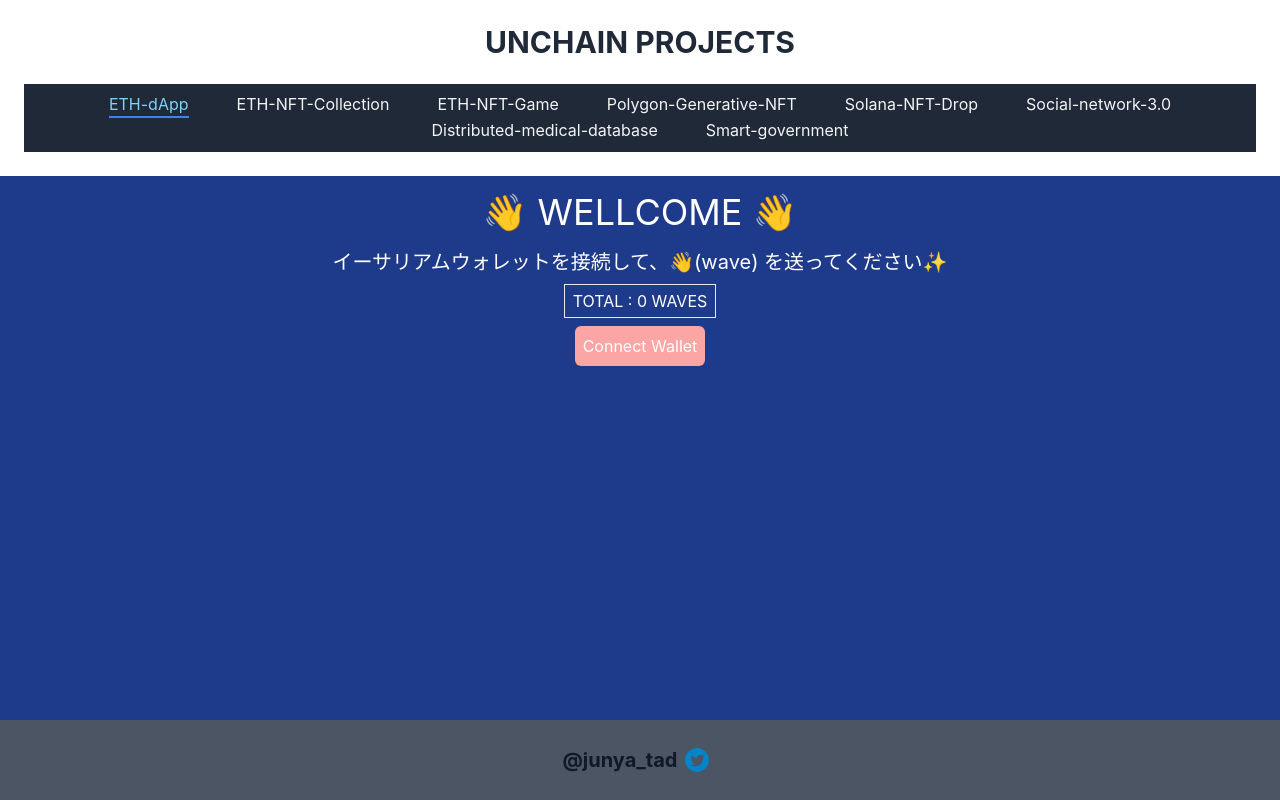
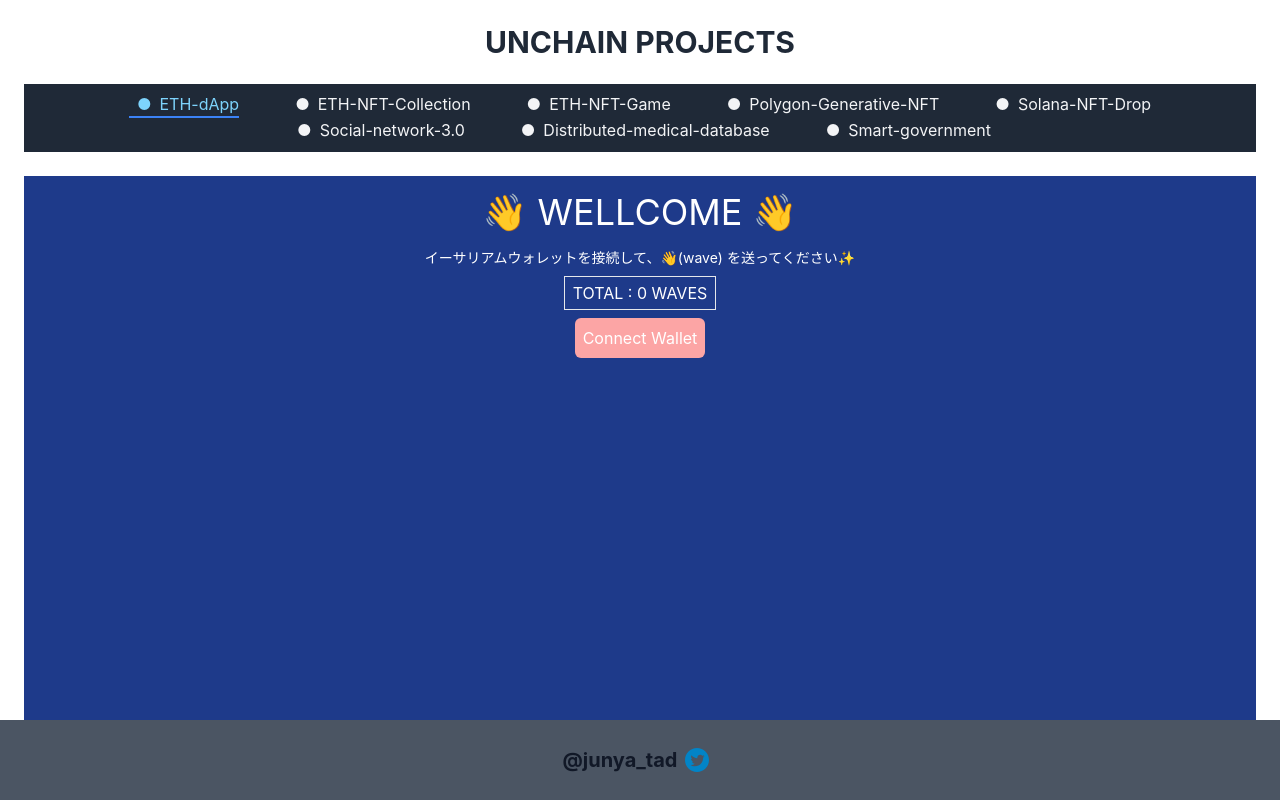
Before and after one commit to junya-thinkactive-d/unchain-projects, a Next.js app in the folder packages/client/: page /eth-dapp in a window 1280 px wide. Shown: the top 800 px of the page. Built offline with nearby package versions, Linux system fonts and the light colour scheme.

Commit message:
feat: client new design

```diff
--- a/packages/client/package.json
+++ b/packages/client/package.json
@@ -12,6 +12,11 @@
     "check:types": "tsc --noEmit -p tsconfig.json"
   },
   "dependencies": {
+    "@emotion/react": "^11.9.0",
+    "@emotion/styled": "^11.8.1",
+    "@mui/icons-material": "^5.6.2",
+    "@mui/material": "^5.6.3",
+    "dayjs": "^1.11.1",
     "next": "12.1.5",
     "react": "18.0.0",
     "react-dom": "18.0.0",
--- /dev/null
+++ b/packages/client/src/components/pages/Eth-dApp/Card.tsx
@@ -0,0 +1,47 @@
+import React from 'react';
+import dayjs from 'dayjs';
+import AccountBoxIcon from '@mui/icons-material/AccountBox';
+
+type Wave = {
+  address: string;
+  timestamp: Date;
+  name: string;
+  message: string;
+};
+type Props = {
+  wave: Wave;
+};
+
+const Cards = ({ wave }: Props) => {
+  return (
+    <>
+      <div className="col-span-1 px-4 py-3 bg-white rounded-md shadow-md dark:bg-gray-800">
+        <div className="flex items-center justify-between">
+          <span className="text-sm font-bold text-gray-800 dark:text-gray-400">
+            <AccountBoxIcon className="mr-2" />
+            {wave.name}
+          </span>
+          <span className="px-3 py-1 text-xs text-blue-800 uppercase bg-blue-200 rounded-full dark:bg-blue-300 dark:text-blue-900">
+            {dayjs(wave.timestamp.toString()).format('YYYY/M/D/h:m:s')}
+          </span>
+        </div>
+
+        <div>
+          <p className="mt-2 text-sm text-gray-600 dark:text-gray-300">{wave.message}</p>
+        </div>
+
+        <div>
+          <div className="flex items-center mt-2 text-gray-700 dark:text-gray-200 text-xs">{wave.address}</div>
+
+          <div className="flex items-center justify-center mt-4">
+            <span role="img" aria-label="hand-wave">
+              👋
+            </span>
+          </div>
+        </div>
+      </div>
+    </>
+  );
+};
+
+export default Cards;
--- /dev/null
+++ b/packages/client/src/components/pages/Eth-dApp/Cards.tsx
@@ -0,0 +1,33 @@
+import React from 'react';
+import { Card } from './';
+
+type CurrentAccount = string | undefined;
+type Wave = {
+  address: string;
+  timestamp: Date;
+  name: string;
+  message: string;
+};
+type Props = {
+  currentAccount: CurrentAccount;
+  allWaves: Wave[];
+};
+
+const Cards = ({ currentAccount, allWaves }: Props) => {
+  return (
+    <>
+      {currentAccount && (
+        <div className="max-w-4/5 grid lg:grid-cols-3 sm:grid-cols-1 gap-4 justify-items-center justify-self-center">
+          {allWaves
+            .slice(0)
+            .reverse()
+            .map((wave, index) => (
+              <Card key={index} wave={wave} />
+            ))}
+        </div>
+      )}
+    </>
+  );
+};
+
+export default Cards;
--- /dev/null
+++ b/packages/client/src/components/pages/Eth-dApp/index.ts
@@ -0,0 +1,2 @@
+export {default as Card} from './Card'
+export {default as Cards} from './Cards'
--- a/packages/client/src/components/shared/Header.tsx
+++ b/packages/client/src/components/shared/Header.tsx
@@ -20,15 +20,15 @@ const Header = () => {
 
             <div className="flex items-center flex-wrap justify-center mt-6 text-gray-100 capitalize dark:text-gray-800 bg-gray-800 dark:bg-gray-100 p-2">
               {projects.map((project) => (
-                <Link href={`/${project.link}`} key={project.id}>
+                <Link href={`/${project.link}`} key={project.id} >
                   <a
                     className={`normal-case ${
                       path === `/${project.link}`
-                        ? 'normal-case text-sky-300 border-b-2 border-blue-500 mx-1.5 sm:mx-6'
-                        : 'border-b-2 border-transparent hover:text-gray-500 hover:border-blue-500 mx-1.5 sm:mx-6'
+                        ? 'normal-case text-sky-300 border-b-2 border-blue-500 sm:mx-6'
+                        : 'border-b-2 border-transparent hover:text-gray-500 hover:border-blue-500 sm:mx-6'
                     }`}
                   >
-                    {project.name}
+                    <span className='mx-2'>●</span>{project.name}
                   </a>
                 </Link>
               ))}
--- a/packages/client/src/hooks/useWallet.ts
+++ b/packages/client/src/hooks/useWallet.ts
@@ -27,7 +27,7 @@ export const useWallet = (): ReturnUseWallet => {
     } else {
       alert('No authorized account found');
     }
-  }, []);
+  },[]);
 
   const checkIfWalletIsConnected = useCallback(async () => {
     if (!ethereum) return;
@@ -58,7 +58,6 @@ export const useWallet = (): ReturnUseWallet => {
 
   useEffect(() => {
     if (!ethereum) return;
-    checkIfWalletIsConnected();
     const handleChainChanged = (chainId: unknown) => {
       if (typeof chainId === 'string') {
         setCurrentChainId(chainId);
--- a/packages/client/src/hooks/useWaveContract.ts
+++ b/packages/client/src/hooks/useWaveContract.ts
@@ -17,7 +17,7 @@ type Props = {
 type AllWaves = {
   address: string;
   timestamp: Date;
-  name:string;
+  name: string;
   message: string;
 }[];
 
@@ -61,7 +61,7 @@ export const useWaveContract = ({ enable, name, message }: Props): ReturnUseWave
       return {
         address: wave.waver,
         timestamp: new Date(wave.timestamp.toNumber() * 1000),
-        name:wave.name,
+        name: wave.name,
         message: wave.message,
       };
     });
@@ -71,7 +71,7 @@ export const useWaveContract = ({ enable, name, message }: Props): ReturnUseWave
   const handleWave = useCallback(async () => {
     try {
       if (!waveContract) return;
-      const waveTxn = await waveContract.wave(name,message);
+      const waveTxn = await waveContract.wave(name, message);
       setMining(true);
       await waveTxn.wait();
       setMining(false);
@@ -83,11 +83,11 @@ export const useWaveContract = ({ enable, name, message }: Props): ReturnUseWave
   }, [handleGetAllWaves, handleGetTotalWaves, message, name, waveContract]);
 
   useEffect(() => {
-    if (!enable) return;
+    if (!waveContract) return;
     handleGetContractBalance();
     handleGetTotalWaves();
     handleGetAllWaves();
-  }, [enable, handleGetAllWaves, handleGetContractBalance, handleGetTotalWaves]);
+  }, [enable, handleGetAllWaves, handleGetContractBalance, handleGetTotalWaves, waveContract]);
 
   return {
     mining,
--- a/packages/client/src/pages/eth-dapp/index.tsx
+++ b/packages/client/src/pages/eth-dapp/index.tsx
@@ -1,5 +1,6 @@
+import { useState, useCallback } from 'react';
 import { useWallet, useWaveContract } from '@/hooks';
-import { useState, useCallback } from 'react';
+import { Cards } from '@/components/pages/Eth-dApp';
 
 const EthDApp = () => {
   const [nameValue, setNameValue] = useState<string>('');
@@ -15,9 +16,11 @@ const EthDApp = () => {
   const handleInputText = useCallback(() => {
     setInputText(!inputText);
   }, [inputText]);
+
   return (
-    <div className="min-h-screen flex flex-col justify-start items-center bg-blue-900 text-white">
-      <div className="text-4xl my-4">
+    <div className='container px-6 mx-auto'>
+      <div className="px-6 mx-auto mb-20 min-h-screen flex flex-col justify-start items-center bg-blue-900 text-white">
+      <div className="lg:text-4xl text-2xl my-4">
         <span role="img" aria-label="hand-wave">
           👋
         </span>{' '}
@@ -26,7 +29,7 @@ const EthDApp = () => {
           👋
         </span>
       </div>
-      <div className="text-xl">
+      <div className="text-xl text-center sm:text-sm">
         イーサリアムウォレットを接続して、
         <span role="img" aria-label="hand-wave">
           👋
@@ -51,14 +54,14 @@ const EthDApp = () => {
             Input Text
           </button>
           {inputText && (
-            <>
+            <div className="flex flex-col lg:w-4/6 w-full mb-8">
               <input
                 name="nameArea"
                 placeholder="DiscodeNameを入力"
                 id="name"
                 value={nameValue}
                 onChange={(e) => setNameValue(e.target.value)}
-                className="text-gray-800 w-3/5 rounded-md p-2 mb-2"
+                className="text-gray-800 rounded-md p-2 mb-2"
               />
               <textarea
                 name="messageArea"
@@ -66,31 +69,20 @@ const EthDApp = () => {
                 id="message"
                 value={messageValue}
                 onChange={(e) => setMessageValue(e.target.value)}
-                className="text-gray-800 w-3/5 h-24 rounded-md p-2"
+                className="text-gray-800 h-24 rounded-md p-2"
               />
               <button className="p-2 my-2 bg-amber-300 rounded-md" onClick={handleWave}>
                 Wave at Me
               </button>
-            </>
+            </div>
           )}
         </>
       )}
 
-      {currentAccount &&
-        allWaves
-          .slice(0)
-          .reverse()
-          .map((wave, index) => {
-            return (
-              <div key={index}>
-                <div>Adress: {wave.address}</div>
-                <div>Time: {wave.timestamp.toString()}</div>
-                <div>Name: {wave.name}</div>
-                <div>Message: {wave.message}</div>
-              </div>
-            );
-          })}
+      <Cards currentAccount={currentAccount} allWaves={allWaves} />
     </div>
+    </div>
+
   );
 };
 
```
Also changed, not shown: 1 other file (tests, documents, lock files or other folders).
